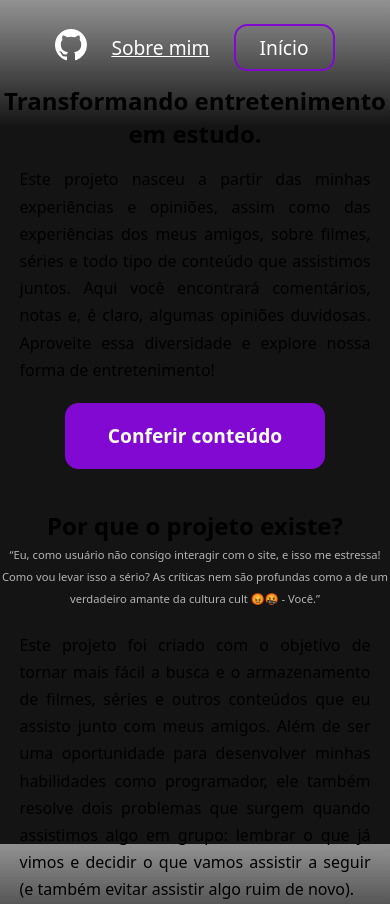
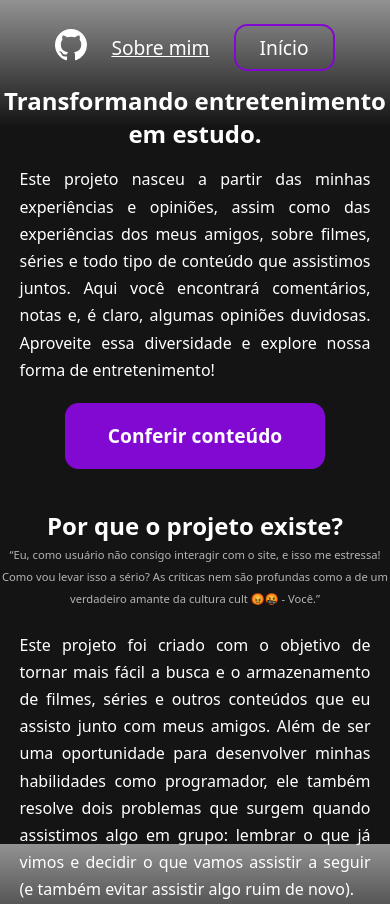
Before and after one commit to Luzin7/cena-estelar, a React (Vite) app: page / in a window 390 px wide. Built offline with nearby package versions, Linux system fonts and the light colour scheme.

Commit message:
style(content.css): ajusta cor do texto
alterando cor do texto para se tornar padrão em qualquer navegador

```diff
--- a/src/components/Root/css/content.css
+++ b/src/components/Root/css/content.css
@@ -32,6 +32,9 @@
   line-height: 1.7rem;
 }
 
+.root_sectionHeader {
+  color: var(--text-color);
+}
 .root_sectionHeader h2 {
   margin-bottom: 0.7rem;
 }
@@ -44,6 +47,7 @@
 }
 
 .root_sectionAbout .about_title {
+  color: var(--text-color);
   margin-bottom: 0.7rem;
 }
 
@@ -61,6 +65,10 @@
     flex-flow: row wrap;
     text-align: center;
   }
+  .root_sectionHeader,
+  .root_sectionAbout {
+    color: var(--text-color);
+  }
   .root_sectionHeader h2,
   .root_sectionAbout h2 {
     font-size: 1.5rem;
@@ -75,6 +83,7 @@
   }
   .root_sectionHeader {
     margin-bottom: 2.5rem;
+    color: var(--text-color);
   }
   .root_sectionHeader h2 {
     margin-bottom: 1rem;
@@ -89,6 +98,7 @@
   }
   .root_sectionAbout .about_title {
     margin-bottom: 1.5rem;
+    color: var(--text-color);
   }
   .root_sectionAbout .about_title small {
     font-size: 0.7em;
```
